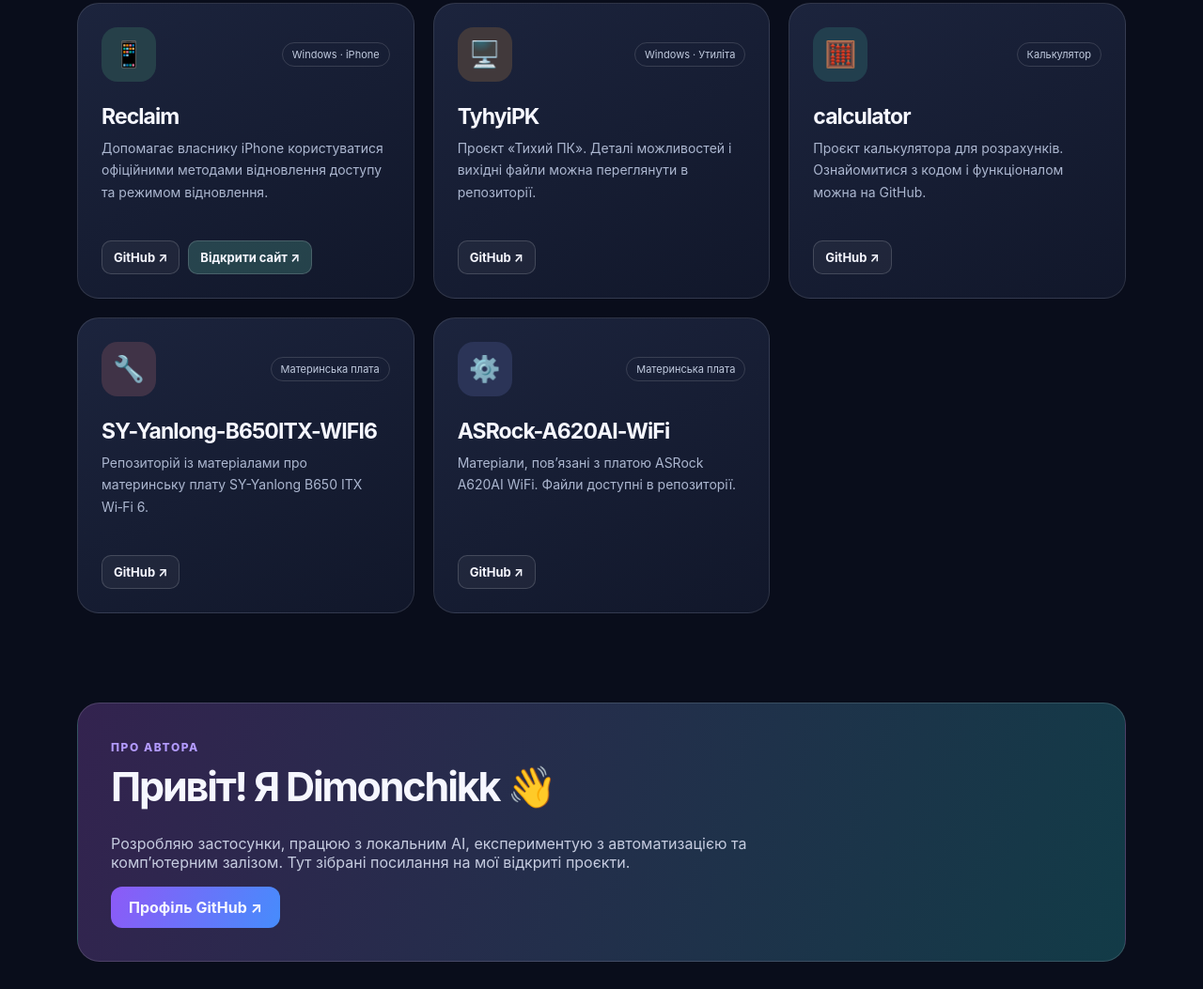
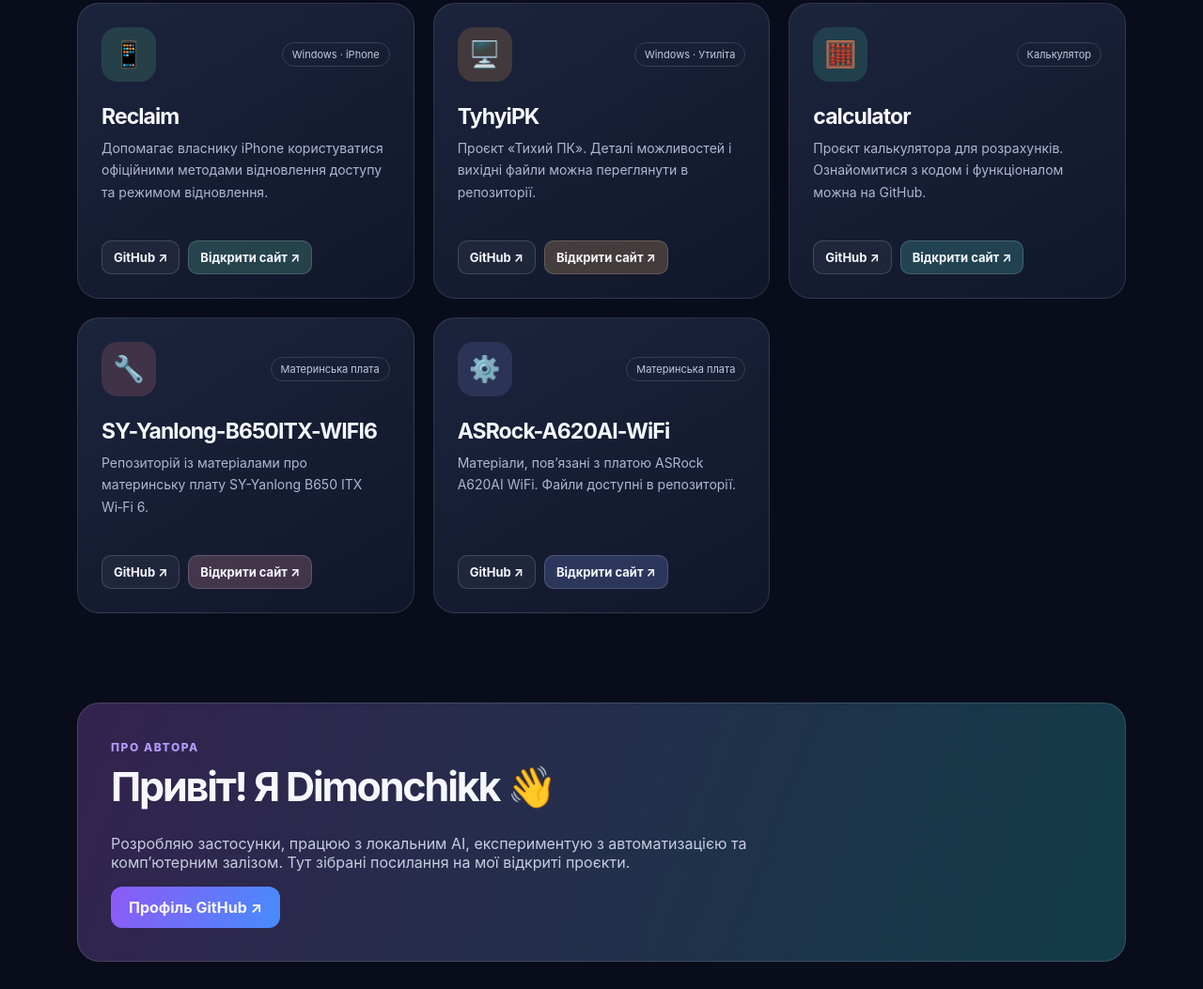
Before and after one commit to Dimonchikk/ProjectHub, a plain HTML site: page index.html in a window 1280 px wide. Shown: the part 1330-2383 px from the top of the page at 94% size. Drawn offline with Linux system fonts and the light colour scheme.

Commit message:
Add website links for four existing projects

```diff
--- a/index.html
+++ b/index.html
@@ -6,10 +6,10 @@ const projects=[
 {name:'Open Forge',repo:'Open-Forge',type:'app',tag:'Windows · Локальний AI',emoji:'🤖',accent:'#ab7dff',desc:'Керування локальними моделями Ollama: чат, файли, каталог моделей, порівняння та агентні інструменти.',site:true},
 {name:'NomeraOKEY',type:'web',tag:'Сайт · Автономери',emoji:'🚘',accent:'#4bc6f2',desc:'Генератор красивих комбінацій автономерів з пошуком і обраним. Наявність номерів у базі МВС не підтверджується.',site:true},
 {name:'Reclaim',type:'app',tag:'Windows · iPhone',emoji:'📱',accent:'#6ad7b7',desc:'Допомагає власнику iPhone користуватися офіційними методами відновлення доступу та режимом відновлення.',site:true},
-{name:'TyhyiPK',type:'app',tag:'Windows · Утиліта',emoji:'🖥️',accent:'#f1b66f',desc:'Проєкт «Тихий ПК». Деталі можливостей і вихідні файли можна переглянути в репозиторії.'},
-{name:'calculator',type:'web',tag:'Калькулятор',emoji:'🧮',accent:'#56d2cf',desc:'Проєкт калькулятора для розрахунків. Ознайомитися з кодом і функціоналом можна на GitHub.'},
-{name:'SY-Yanlong-B650ITX-WIFI6',type:'hardware',tag:'Материнська плата',emoji:'🔧',accent:'#ec95ac',desc:'Репозиторій із матеріалами про материнську плату SY-Yanlong B650 ITX Wi‑Fi 6.'},
-{name:'ASRock-A620AI-WiFi',type:'hardware',tag:'Материнська плата',emoji:'⚙️',accent:'#849bfa',desc:'Матеріали, пов’язані з платою ASRock A620AI WiFi. Файли доступні в репозиторії.'}
+{name:'TyhyiPK',type:'app',tag:'Windows · Утиліта',emoji:'🖥️',accent:'#f1b66f',desc:'Проєкт «Тихий ПК». Деталі можливостей і вихідні файли можна переглянути в репозиторії.',site:true},
+{name:'calculator',type:'web',tag:'Калькулятор',emoji:'🧮',accent:'#56d2cf',desc:'Проєкт калькулятора для розрахунків. Ознайомитися з кодом і функціоналом можна на GitHub.',site:true},
+{name:'SY-Yanlong-B650ITX-WIFI6',type:'hardware',tag:'Материнська плата',emoji:'🔧',accent:'#ec95ac',desc:'Репозиторій із матеріалами про материнську плату SY-Yanlong B650 ITX Wi‑Fi 6.',site:true},
+{name:'ASRock-A620AI-WiFi',type:'hardware',tag:'Материнська плата',emoji:'⚙️',accent:'#849bfa',desc:'Матеріали, пов’язані з платою ASRock A620AI WiFi. Файли доступні в репозиторії.',site:true}
 ];
 let selected='all';const grid=document.querySelector('#grid'),input=document.querySelector('#search');function render(){const q=input.value.trim().toLocaleLowerCase('uk');const items=projects.filter(p=>(selected==='all'||p.type===selected)&&[p.name,p.tag,p.desc].join(' ').toLocaleLowerCase('uk').includes(q));grid.innerHTML=items.map(p=>{const repo=p.repo||p.name;const github='https://github.com/Dimonchikk/'+encodeURIComponent(repo);const site='https://dimonchikk.github.io/'+encodeURIComponent(repo)+'/';return '<article class="card" style="--accent:'+p.accent+'"><div class="cardtop"><div class="emoji">'+p.emoji+'</div><div class="tag">'+p.tag+'</div></div><h3>'+p.name+'</h3><p>'+p.desc+'</p><div class="cardlinks"><a target="_blank" rel="noopener" href="'+github+'">GitHub ↗</a>'+(p.site?'<a class="site" target="_blank" rel="noopener" href="'+site+'">Відкрити сайт ↗</a>':'')+'</div></article>'}).join('');document.querySelector('#empty').hidden=items.length>0}document.querySelectorAll('[data-category]').forEach(b=>b.addEventListener('click',()=>{selected=b.dataset.category;document.querySelectorAll('[data-category]').forEach(x=>{x.classList.toggle('active',x===b);x.setAttribute('aria-pressed',String(x===b))});render()}));input.addEventListener('input',render);document.querySelector('#total').textContent=projects.length;document.querySelector('#year').textContent=new Date().getFullYear();render();
 </script></body></html>
```
